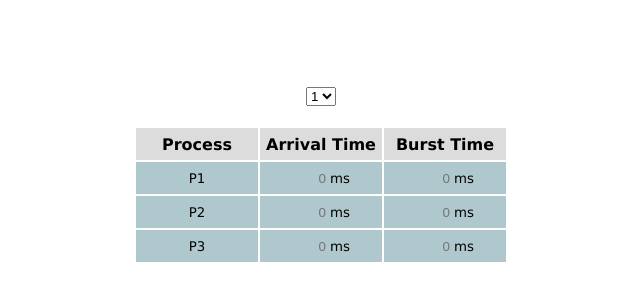
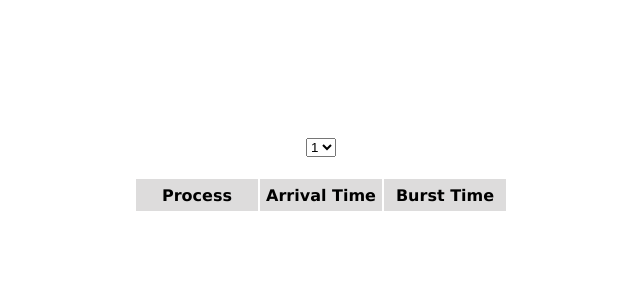
Before and after one commit to ayushman-sinha/gantt_visualizer, a React (Create React App) app: page / in a window 1280 px wide. Shown: the part 190-490 px from the top of the page, without its empty margins (319-959 px from the left). Built offline with nearby package versions, Linux system fonts and the light colour scheme.

Commit message:
RenderFix

```diff
--- a/src/App.js
+++ b/src/App.js
@@ -22,6 +22,9 @@ const App=()=>{
        <option>3</option>
        <option>4</option>
        <option>5</option>
+       <option>6</option>
+       <option>7</option>
+       <option>8</option>
        </select>
        <EntryTable numOfEntries={selects}></EntryTable>
        <Barchart selected_val={selects} ></Barchart>
--- a/src/Barchart.js
+++ b/src/Barchart.js
@@ -3,17 +3,32 @@ import './barStyle.css';
 
 const Barchart=(props)=>{
   const sel = props.selected_val;
-  const [arrayGantt, setArrayGantt] = useState([]);
   console.log(sel);
-  const barMap=4;
   var ans=[];
-  for (var i = 0; i <= sel; i++) {
-    ans.push(<div className='gantt1' key={i}></div>);
+  function getColor(k)
+  {
+    var arColor=['#DACC3E','#7D1538','#ED254E','#153B50','#D77A61','#393D3F','#74C2FC','#011936'];
+    return arColor[k-1];
+  }
+function getRandomColor(k) {
+  console.log(k);
+  var letters = '0123456789ABCDEF';
+  var color = '#';
+  if(k%2==0)
+  color+='F';
+  else
+  color+='2'
+  for (var i = 0; i < 5; i++) {
+    var ind=Math.floor(Math.random() * 16);
+
+    color += letters[ind];
+  }
+  return color;
+}
+  for (var i = 1; i <= sel; i++) {
+    ans.push(<div className='gantt1' key={i} style={{background:getColor(i)}}> </div>);
 }
 
-  useEffect(()=>{
-    setArrayGantt([Array(sel).fill(barMap)])
-  },[]);
 
         return (<div>
             <div className='gantt_container'>
--- a/src/EntryTable.js
+++ b/src/EntryTable.js
@@ -8,7 +8,14 @@ const EntryTable = (props) => {
         console.log(e.target.value);
     }
    // console.log(entry);
-    const ArrayEntry=[];
+    var ArrayEntry=[];
+    for(var i=1;i<=entry;i++)
+    ArrayEntry.push( <tr>
+        <td className='row_editContent'>P{i}</td>
+        <td className='row_editContent'><input className='input_edit' placeholder='0'></input>ms</td>
+        <td className='row_editContent'><input className='input_edit' placeholder='0'></input>ms</td>
+        </tr>);
+
         return (
         <div>
             <table className='MainTableContainer' >
@@ -20,25 +27,7 @@ const EntryTable = (props) => {
                     </tr>
                 </thead>
                 <tbody>
-
-                    <tr>
-
-                    <td className='row_editContent'>P1</td>
-                    <td className='row_editContent'><input className='input_edit' placeholder='0' value={inputTab} onChange={(e)=>inputChange(e)}></input>ms</td>
-                    <td className='row_editContent'><input className='input_edit' placeholder='0'></input>ms</td>
-                    </tr>
-                    <tr>
-                    <td className='row_editContent'>P2</td>
-                    <td className='row_editContent'><input className='input_edit' placeholder='0'></input>ms</td>
-                    <td className='row_editContent'><input className='input_edit' placeholder='0'></input>ms</td>
-                    </tr>
-                    <tr>
-                    <td className='row_editContent'>P3</td>
-                    <td className='row_editContent'><input className='input_edit' placeholder='0'></input>ms</td>
-                    <td className='row_editContent'><input className='input_edit' placeholder='0'></input>ms</td>
-
-                    </tr>
-
+                    {ArrayEntry}
                 </tbody>
             </table>
         </div>
--- a/src/barStyle.css
+++ b/src/barStyle.css
@@ -57,6 +57,7 @@ body{
     background-color: aqua;
     height:25px;
 }
+/*
 .gantt1:nth-child(2)
 {
     width:20%;
@@ -77,6 +78,7 @@ body{
     display: flex;
     background-color: rgb(137, 235, 26);
 }
+*/
 .gantt_timeContainer
 {
     width:100%;
```
